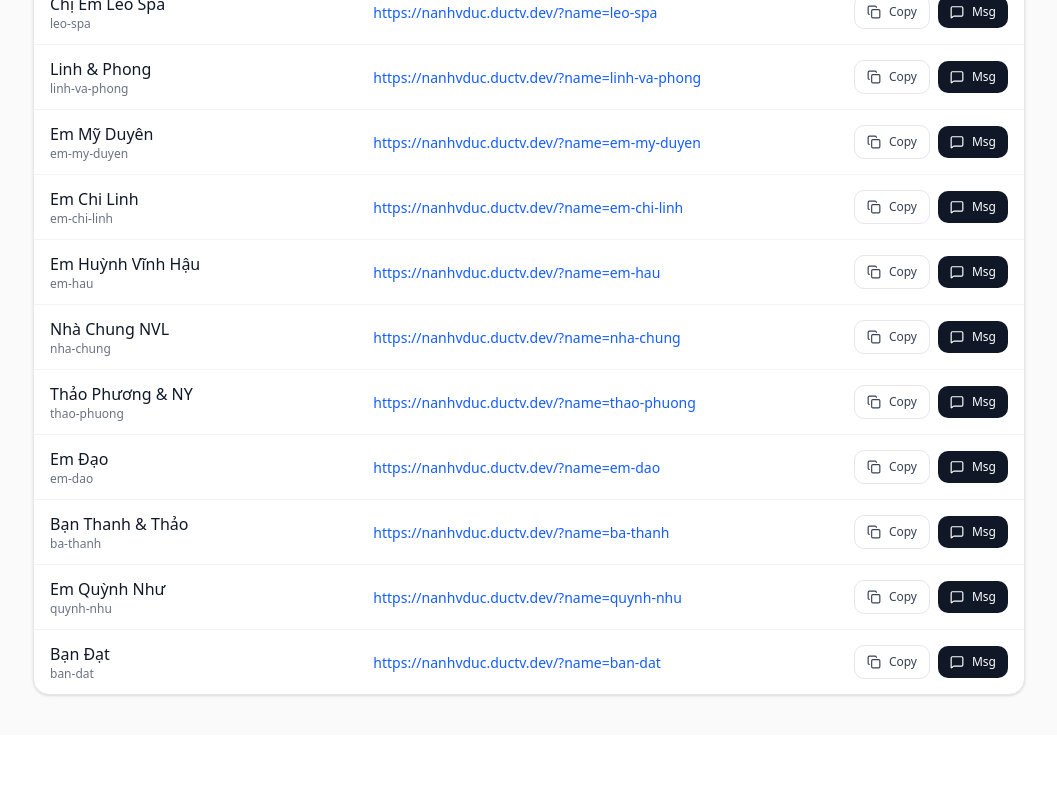
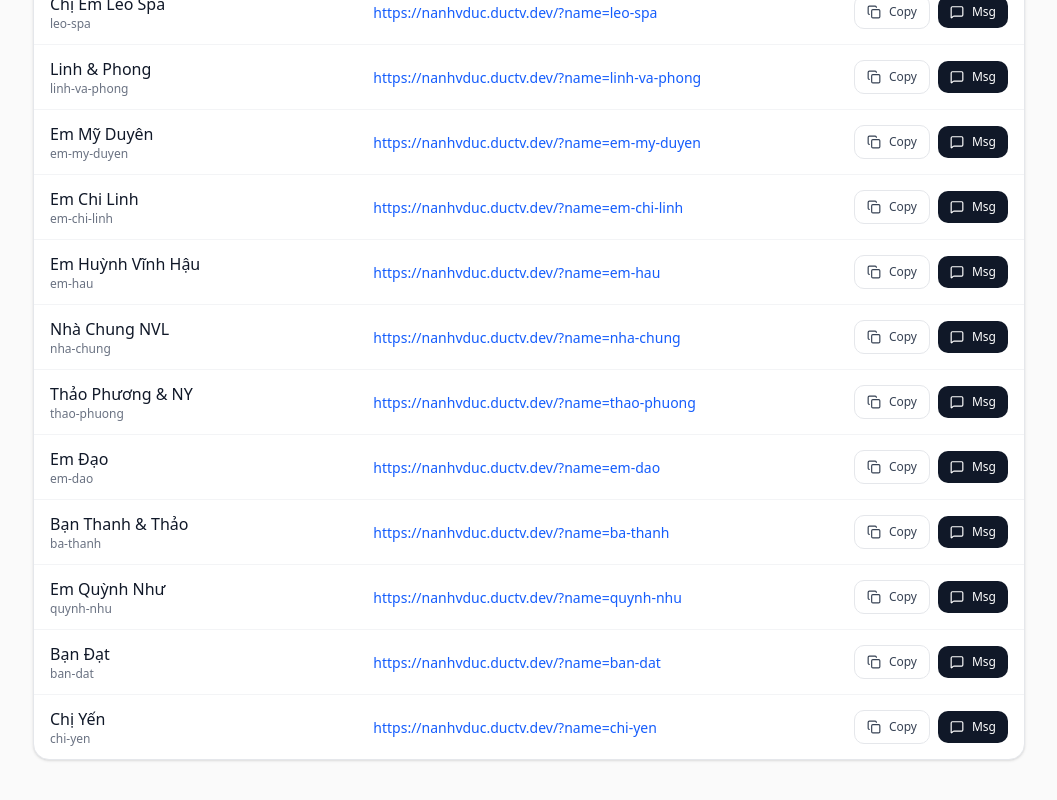
Before and after one commit to ductv-dev/nhagai-wedding, a Next.js app: page /admin in a window 1280 px wide. Shown: the part 1410-2210 px from the top of the page, without its empty margins (111-1168 px from the left). Before the commit the page ends 2145 px from the top, so only its background shows below. Built offline with nearby package versions, Linux system fonts and the light colour scheme.

Commit message:
Update data-khach.js

```diff
--- a/data/data-khach.js
+++ b/data/data-khach.js
@@ -28,4 +28,5 @@ export const GUESTS = [
   { id: 27, slug: "ba-thanh", name: "Bạn Thanh & Thảo" },
   { id: 28, slug: "quynh-nhu", name: "Em Quỳnh Như" },
   { id: 29, slug: "ban-dat", name: "Bạn Đạt" },
+  { id: 30, slug: "chi-yen", name: "Chị Yến" },
 ];
```
